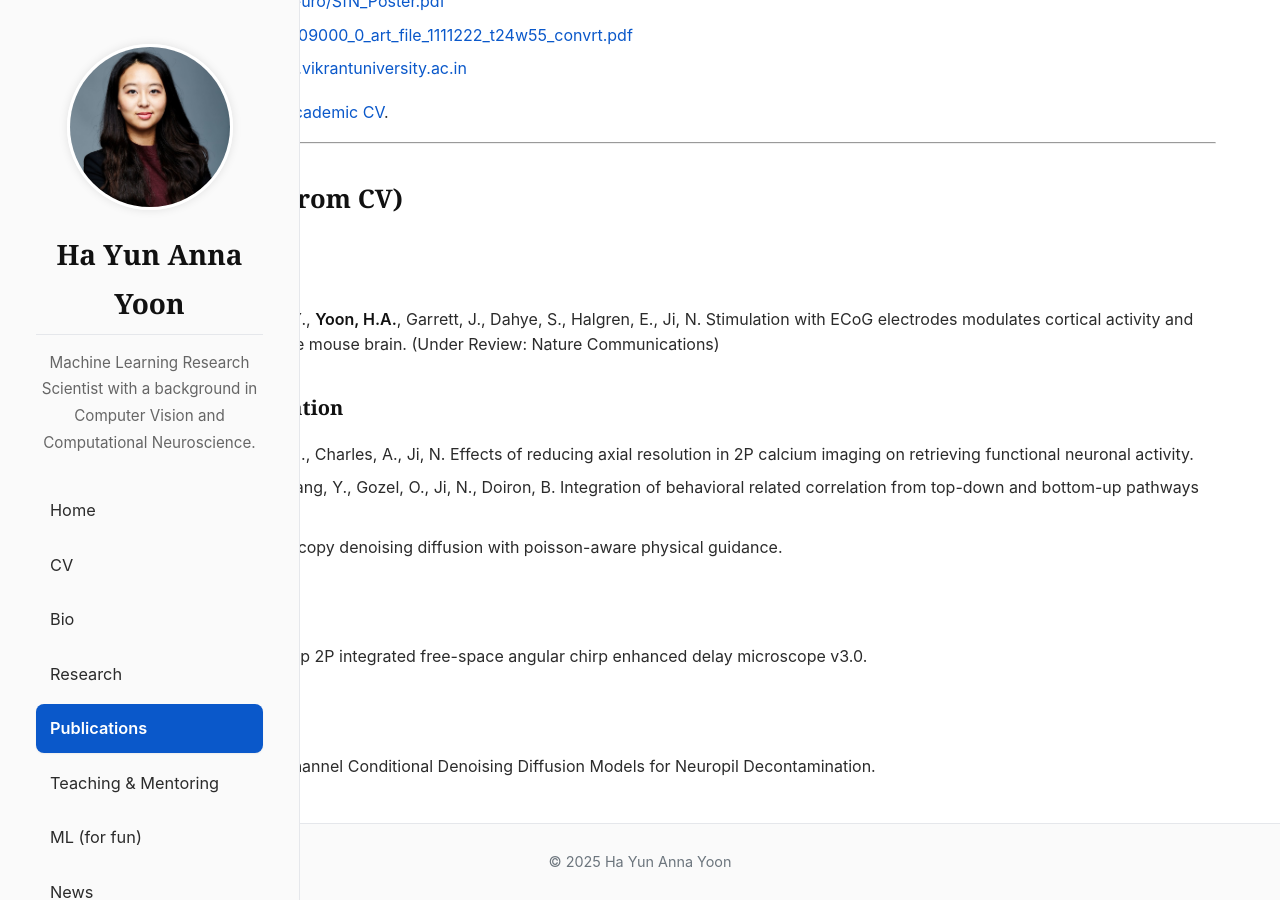
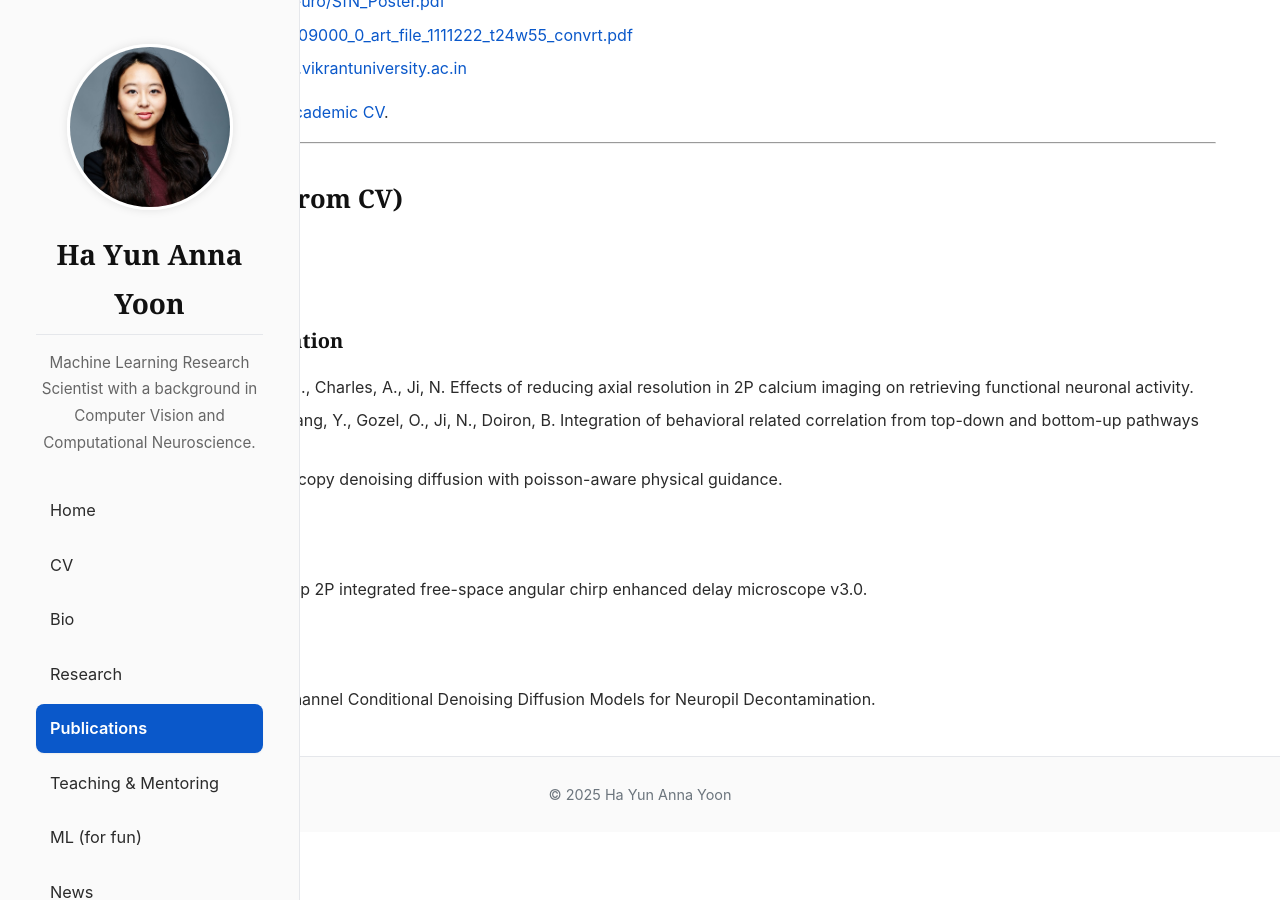
Before and after one commit to annahayoon/annahayoon.github.io, a Jekyll site: the page built from publications.md, in a window 1280 px wide and 900 px high, scrolled down 955 px. Built offline with Jekyll 4.4.1, drawn with Linux system fonts in a browser that asks for light colours.

Commit message:
Remove Nature Communications publication and adjust spacing between sections

```diff
--- a/publications.md
+++ b/publications.md
@@ -37,7 +37,6 @@ For full bibliography, see the [Academic CV](/cv.html).
 ## All Publications (from CV)
 
 ### Under Review
-- Liang, J.F., Lee, K., Tchoe, Y., **Yoon, H.A.**, Garrett, J., Dahye, S., Halgren, E., Ji, N. Stimulation with ECoG electrodes modulates cortical activity and sensory coding in the awake mouse brain. (Under Review: Nature Communications)
 
 ### Manuscripts in Preparation
 - **Yoon, H.A.**, Ferrer-Imbert, G., Charles, A., Ji, N. Effects of reducing axial resolution in 2P calcium imaging on retrieving functional neuronal activity.
```
